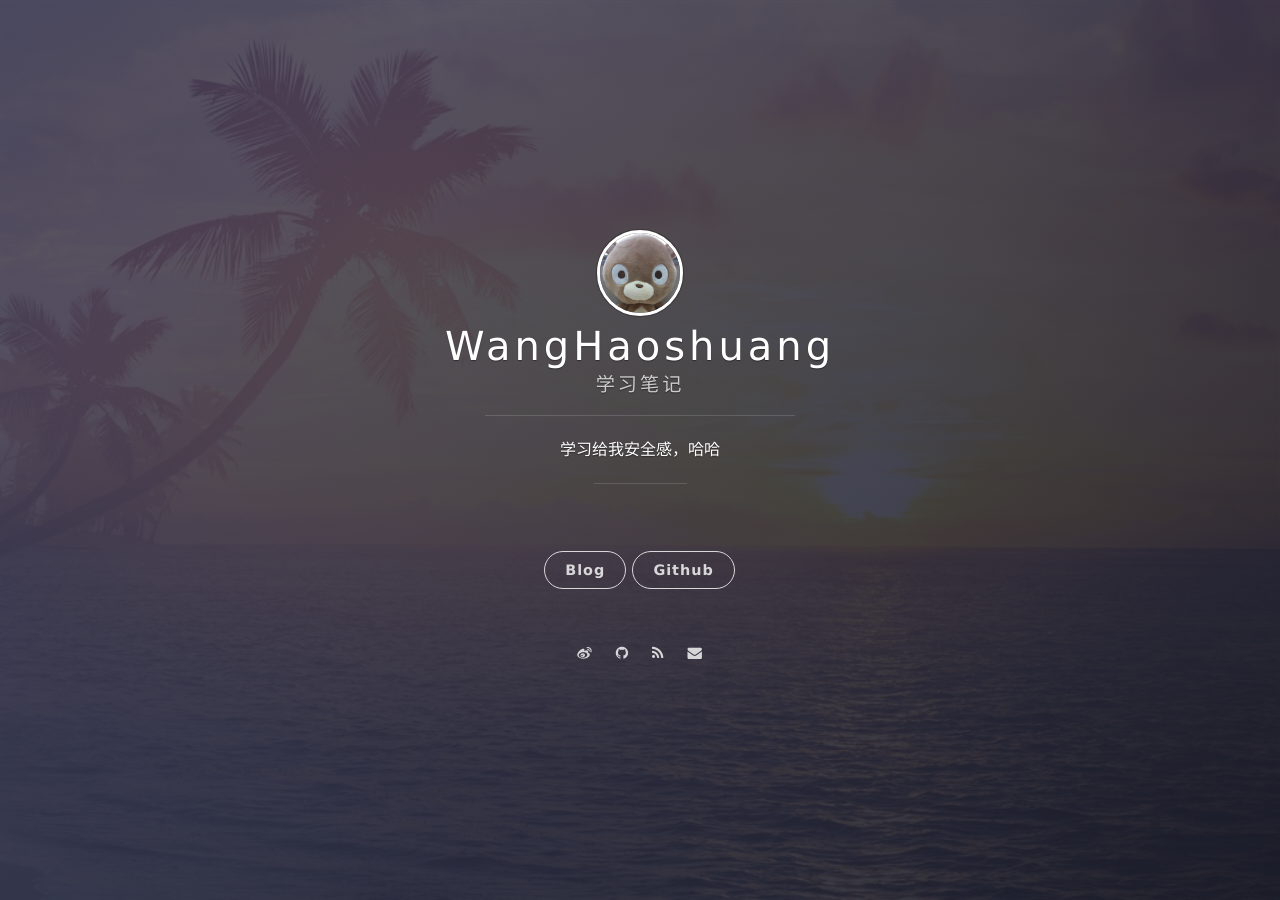
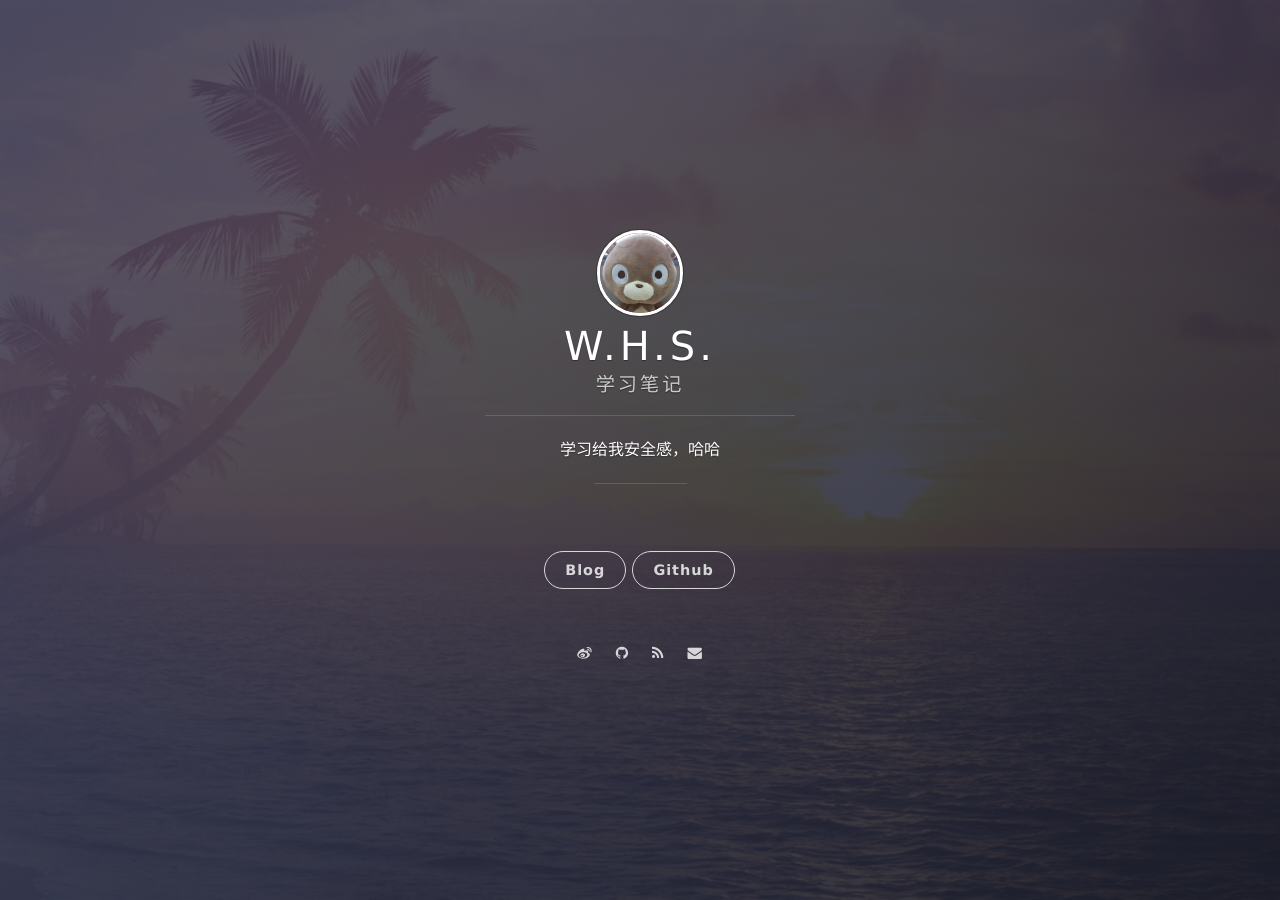
Before and after one commit to wanghaoshuang/wanghaoshuang.github.io, a Jekyll site: the page built from index.html, in a window 1280 px wide. Built offline with Jekyll 4.4.1, drawn with Linux system fonts in a browser that asks for light colours; nearby versions of some CDN libraries; formulas are drawn with MathJax 3; the list of posts is cut into pages by our own code.

Commit message:
rename title

```diff
--- a/_config.yml
+++ b/_config.yml
@@ -1,5 +1,5 @@
 # Basic
-title: WangHaoshuang
+title: W.H.S.
 subtitle: 学习笔记
 welcome_message: <a href="https://wanghaoshuang.github.io" target="_blank"></a>
 description: 学习给我安全感，哈哈
```
